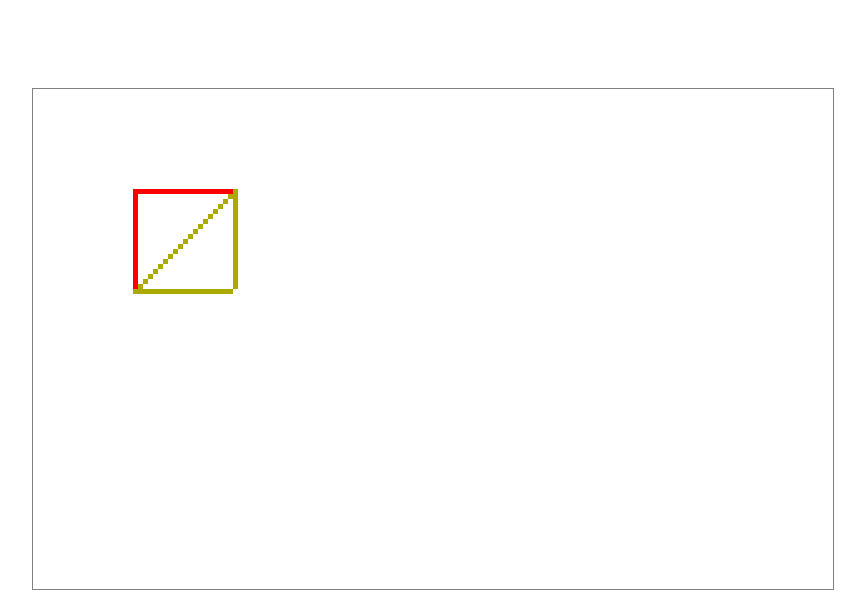
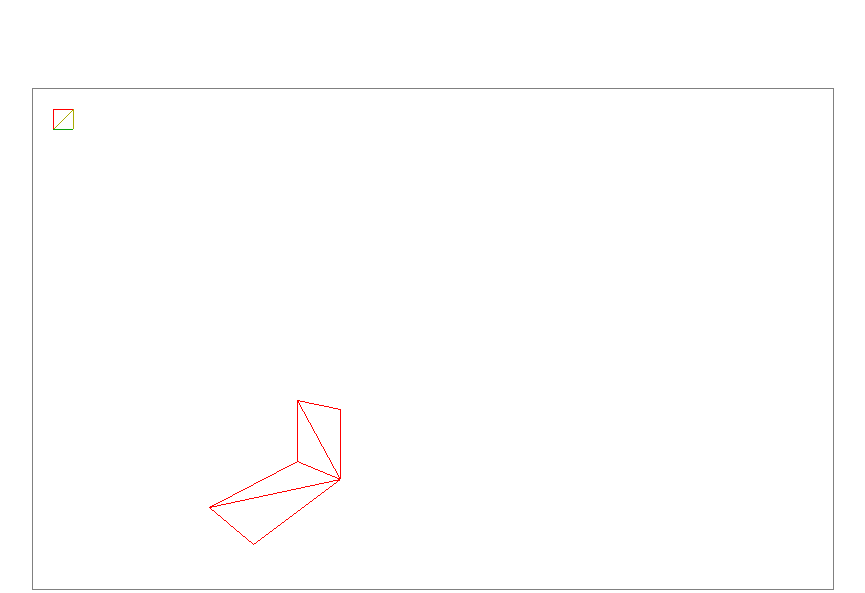
Before and after one commit to JetamCZ/3D-workshop, a plain HTML site: page index.html in a window 1280 px wide. Shown: the whole page, without its empty margins (56-921 px from the left). Drawn offline with Linux system fonts and the light colour scheme.

Commit message:
matrixes

```diff
--- a/index.html
+++ b/index.html
@@ -9,6 +9,8 @@
 </head>
 <body>
 <canvas id="canvas" width="800" height="500"></canvas>
+<script>const scale = 1;</script>
+<script src="./raster.js" defer></script>
 <script src="./matrix.js" defer></script>
 <script src="./script.js" defer></script>
 </body>
--- a/matrix.js
+++ b/matrix.js
@@ -13,25 +13,40 @@ const multMat3 = (point, matrix) => {
     ]
 }
 
-const multiplyMatrices = (a, b) => {
-    const result = []
-    for (let i = 0; i < a.length; i++) {
-        result[i] = []
-        for (let j = 0; j < b[0].length; j++) {
-            let sum = 0
-            for (let k = 0; k < b.length; k++) {
-                sum += a[i][k] * b[k][j]
-            }
-            result[i][j] = sum
-        }
-    }
-    return result
+const multMat4 = (point, matrix) => {
+    return [
+        point[0] * matrix[0][0]
+        + point[1] * matrix[0][1]
+        + point[2] * matrix[0][2]
+        + point[3] * matrix[0][3],
+
+        point[0] * matrix[1][0]
+        + point[1] * matrix[1][1]
+        + point[2] * matrix[1][2]
+        + point[3] * matrix[1][3],
+
+        point[0] * matrix[2][0]
+        + point[1] * matrix[2][1]
+        + point[2] * matrix[2][2]
+        + point[3] * matrix[2][3],
+
+        point[0] * matrix[3][0]
+        + point[1] * matrix[3][1]
+        + point[2] * matrix[3][2]
+        + point[3] * matrix[3][3],
+    ]
 }
 
-const scaleMatrix = (scaleX, scaleY) => {
+const getHomogeneousPoint = (point) => {
+    return [point[0], point[1], point[2], 1]
+}
+
+const scaleMatrix = (scaleX = 1, scaleY = 1, scaleZ = 1) => {
     return [
-        [scaleX, 0],
-        [0, scaleY],
+        [scaleX, 0, 0, 0],
+        [0, scaleY, 0, 0],
+        [0, 0, scaleZ, 0],
+        [0, 0, 0, 1],
     ]
 }
 
@@ -39,9 +54,10 @@ const rotationMatrixX = (angle) => {
     const cos = Math.cos(angle)
     const sin = Math.sin(angle)
     return [
-        [1, 0, 0],
-        [0, cos, -sin],
-        [0, sin, cos]
+        [1, 0, 0, 0],
+        [0, cos, -sin, 0],
+        [0, sin, cos, 0],
+        [0, 0, 0, 1]
     ]
 }
 
@@ -49,9 +65,10 @@ const rotationMatrixY = (angle) => {
     const cos = Math.cos(angle)
     const sin = Math.sin(angle)
     return [
-        [cos, 0, sin],
-        [0, 1, 0],
-        [-sin, 0, cos]
+        [cos, 0, sin, 0],
+        [0, 1, 0, 0],
+        [-sin, 0, cos, 0],
+        [0, 0, 0, 1]
     ]
 }
 
@@ -59,9 +76,10 @@ const rotationMatrixZ = (angle) => {
     const cos = Math.cos(angle)
     const sin = Math.sin(angle)
     return [
-        [cos, -sin, 0],
-        [sin, cos, 0],
-        [0, 0, 1]
+        [cos, -sin, 0, 0],
+        [sin, cos, 0, 0],
+        [0, 0, 1, 0],
+        [0, 0, 0, 1]
     ]
 }
 
@@ -75,9 +93,25 @@ const project3Dto2D = (point3D, distance = 200) => {
     ]
 }
 
-const oneMatrix3 = [
+const mapToScreen = (point, scale) => {
+    return [
+        Math.floor(Math.round(point[0] + canvas.width / 2) / scale),
+        Math.floor( Math.round(point[1] + canvas.height / 2) / scale)
+    ]
+}
+
+const oneMatrix = [
     [1, 0, 0, 0],
     [0, 1, 0, 0],
     [0, 0, 1, 0],
     [0, 0, 0, 1],
 ]
+
+const moveMatrix = (x, y, z = 0) => {
+    return [
+        [1, 0, 0, x],
+        [0, 1, 0, y],
+        [0, 0, 1, z],
+        [0, 0, 0, 1],
+    ]
+}
--- /dev/null
+++ b/raster.js
@@ -0,0 +1,65 @@
+const canvas = document.getElementById('canvas');
+const ctx = canvas.getContext('2d');
+
+function drawPixel(point, color = '#000000') {
+    ctx.fillStyle = color;
+    ctx.fillRect(point[0] * scale, point[1] * scale, scale, scale);
+}
+
+function interpolate(aMin, aMax, bMin, bMax, a) {
+    if(aMax - aMin === 0) return bMin
+
+    const t = (a - aMin) / (aMax - aMin)
+    return Math.round(((1 - t) * bMin) + (t * bMax))
+}
+
+function drawTriangle(points, color) {
+    drawLine(points[0], points[1], color)
+    drawLine(points[1], points[2], color)
+    drawLine(points[2], points[0], color)
+}
+
+function drawFillTriangle(pointsAll, color) {
+    const points = pointsAll.sort((a, b) => a[1] - b[1]);
+
+    for (let y = points[0][1]; y <= points[2][1]; y++) {
+        if(y <= points[1][1]) {
+            const x1 = interpolate(points[0][1], points[1][1], points[0][0], points[1][0], y)
+            const x2 = interpolate(points[0][1], points[2][1], points[0][0], points[2][0], y)
+            drawLine([x1, y], [x2, y], color)
+        } else {
+            const x1 = interpolate(points[1][1], points[2][1], points[1][0], points[2][0], y)
+            const x2 = interpolate(points[0][1], points[2][1], points[0][0], points[2][0], y)
+            drawLine([x1, y], [x2, y], color)
+        }
+    }
+}
+
+function drawLine(point1, point2, color) {
+    const diffX = Math.abs(point1[0] - point2[0])
+    const diffY = Math.abs(point1[1] - point2[1])
+
+    if(diffX > diffY) {
+        if(point1[0] > point2[0]) {
+            let temp = point2
+            point2 = point1
+            point1 = temp
+        }
+
+        for (let x = point1[0]; x < point2[0]; x += 1) {
+            const y = interpolate(point1[0], point2[0], point1[1], point2[1], x)
+            drawPixel([x, y], color)
+        }
+    } else {
+        if(point1[1] > point2[1]) {
+            let temp = point2
+            point2 = point1
+            point1 = temp
+        }
+
+        for (let y = point1[1]; y < point2[1]; y += 1) {
+            const x = interpolate(point1[1], point2[1], point1[0], point2[0], y)
+            drawPixel([x, y], color)
+        }
+    }
+}
--- a/script.js
+++ b/script.js
@@ -1,149 +1,44 @@
-const canvas = document.getElementById('canvas');
-const ctx = canvas.getContext('2d');
-
-const scale = 5
-
-//                x  y
-// const point = [5, 5]
-
-function interpolate(aMin, aMax, bMin, bMax, a) {
-    if(aMax - aMin === 0) return bMin
-
-    const t = (a - aMin) / (aMax - aMin)
-    return Math.round(((1 - t) * bMin) + (t * bMax))
-}
-
-function drawPixel(point, color = '#000000') {
-    ctx.fillStyle = color;
-    ctx.fillRect(point[0] * scale, point[1] * scale, scale, scale);
-}
-
-function drawLine(point1, point2, color) {
-    const diffX = Math.abs(point1[0] - point2[0])
-    const diffY = Math.abs(point1[1] - point2[1])
-
-    if(diffX > diffY) {
-        if(point1[0] > point2[0]) {
-            let temp = point2
-            point2 = point1
-            point1 = temp
-        }
-
-        for (let x = point1[0]; x < point2[0]; x += 1) {
-            const y = interpolate(point1[0], point2[0], point1[1], point2[1], x)
-            drawPixel([x, y], color)
-        }
-    } else {
-        if(point1[1] > point2[1]) {
-            let temp = point2
-            point2 = point1
-            point1 = temp
-        }
-
-        for (let y = point1[1]; y < point2[1]; y += 1) {
-            const x = interpolate(point1[1], point2[1], point1[0], point2[0], y)
-            drawPixel([x, y], color)
-        }
-    }
-}
-
-//drawLine([20, 20], [15, 5], "#ff0000")
-//drawLine([10, 15], [0, 0], "#00ff00")
-//drawLine([3, 0], [13, 15],"#0000ff")
-
-function drawFillTriangle(pointsAll, color) {
-    const points = pointsAll.sort((a, b) => a[1] - b[1]);
-
-    for (let y = points[0][1]; y <= points[2][1]; y++) {
-        if(y <= points[1][1]) {
-            const x1 = interpolate(points[0][1], points[1][1], points[0][0], points[1][0], y)
-            const x2 = interpolate(points[0][1], points[2][1], points[0][0], points[2][0], y)
-            drawLine([x1, y], [x2, y], color)
-        } else {
-            const x1 = interpolate(points[1][1], points[2][1], points[1][0], points[2][0], y)
-            const x2 = interpolate(points[0][1], points[2][1], points[0][0], points[2][0], y)
-            drawLine([x1, y], [x2, y], color)
-        }
-    }
-}
-
-function drawTriangle(points, color) {
-    drawLine(points[0], points[1], color)
-    drawLine(points[1], points[2], color)
-    drawLine(points[2], points[0], color)
-}
-
-
-drawTriangle([
+const triangle1 = [
     [20, 20, 20],
     [20, 40, 20],
     [40, 20, 20],
-], "#ff0000")
+]
 
-drawTriangle([
+const triangle2 = [
     [40, 40, 20],
     [20, 40, 20],
     [40, 20, 20],
-], "#aaaa00")
-
-
-const cubeVertices = [
-    [-20, -20, -20],
-    [20, -20, -20],
-    [20, 20, -20],
-    [-20, 20, -20],
-    [-20, -20, 20],
-    [20, -20, 20],
-    [20, 20, 20],
-    [-20, 20, 20]
 ]
 
-const cubeEdges = [
-    [0, 1], [1, 2], [2, 3], [3, 0],
-    [4, 5], [5, 6], [6, 7], [7, 4],
-    [0, 4], [1, 5], [2, 6], [3, 7]
+const triangle3 = [
+    [40, 40, 20],
+    [20, 40, 20],
+    [40, 40, 40],
 ]
 
-function drawCube(vertices, edges, rotationX = 0, rotationY = 0, rotationZ = 0, color = "#ffffff") {
-    ctx.clearRect(0, 0, canvas.width, canvas.height)
+const triangle4 = [
+    [40, 40, 40],
+    [20, 40, 20],
+    [20, 40, 40],
+]
 
-    const rotX = rotationMatrixX(rotationX)
-    const rotY = rotationMatrixY(rotationY)
-    const rotZ = rotationMatrixZ(rotationZ)
+drawTriangle(triangle1, "#ff0000")
+drawTriangle(triangle2, "#aaaa00")
+drawTriangle(triangle3, "#aaaaaa")
+drawTriangle(triangle4, "#0aa00a")
 
-    const combinedRotation = multiplyMatrices(multiplyMatrices(rotX, rotY), rotZ)
+const scene = [
+    triangle1, triangle2, triangle3, triangle4
+]
 
-    const transformedVertices = vertices.map(vertex => {
-        const rotated = multMat3(vertex, combinedRotation)
-        const projected = project3Dto2D(rotated)
-        return [
-            Math.round(projected[0] + canvas.width / 2),
-            Math.round(projected[1] + canvas.height / 2)
-        ]
-    })
+const sceneScreen = scene.map(primitive =>
+    primitive
+        .map(getHomogeneousPoint)
+        //.map(p => multMat4(p, moveMatrix(3, 3)))
+        .map(p => multMat4(p, scaleMatrix(3, 3, 3)))
+        .map(p => multMat4(p, rotationMatrixY(35)))
+        .map(p => project3Dto2D(p))
+        .map(p => mapToScreen(p, scale))
+)
 
-    edges.forEach(edge => {
-        const [start, end] = edge
-        const point1 = [
-            Math.floor(transformedVertices[start][0] / scale),
-            Math.floor(transformedVertices[start][1] / scale)
-        ]
-        const point2 = [
-            Math.floor(transformedVertices[end][0] / scale),
-            Math.floor(transformedVertices[end][1] / scale)
-        ]
-        drawLine(point1, point2, color)
-    })
-}
-
-/*
-let angle = 0
-function animate() {
-    angle += 0.02
-    drawCube(cubeVertices, cubeEdges, angle, angle * 0.7, angle * 0.3, "#00ff00")
-    requestAnimationFrame(animate)
-}
-
-animate()
-
- */
+sceneScreen.forEach(primitive => drawTriangle(primitive, "#ff0000"))
```
